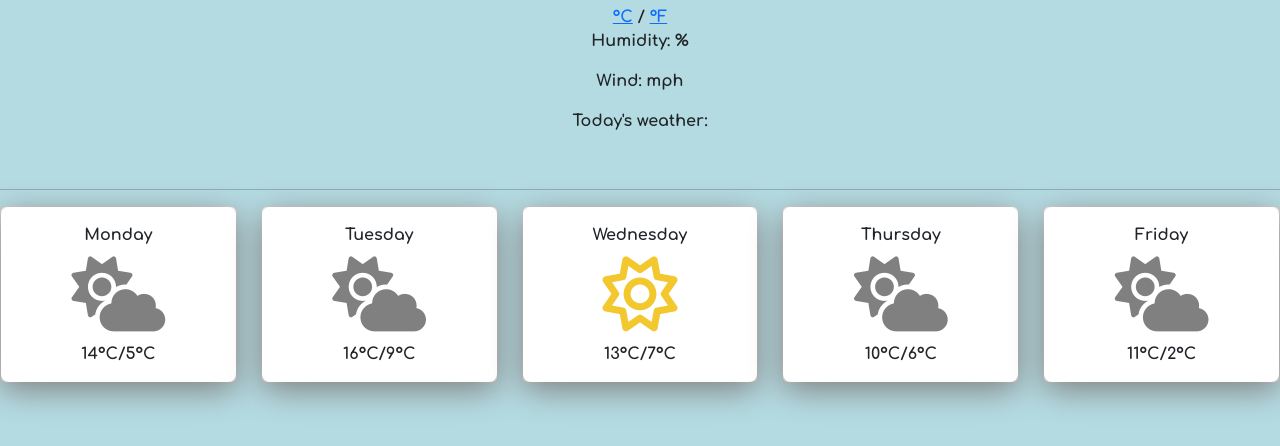
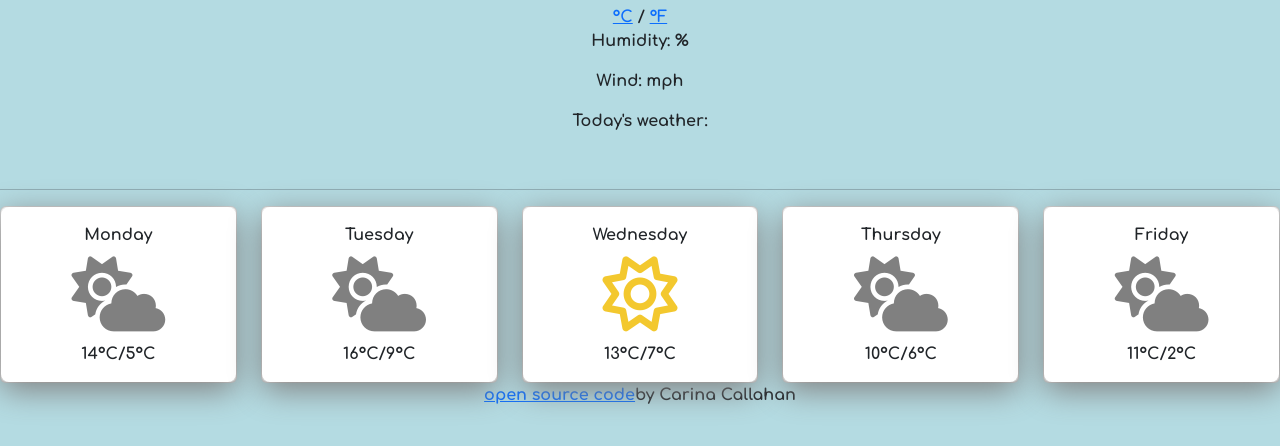
Before and after one commit to ccallahan29/weather-app, a plain HTML site: page index.html in a window 1280 px wide. Shown: the part 174-620 px from the top of the page. Drawn offline with nearby package versions, Linux system fonts and the light colour scheme.

Commit message:
added source code link
added source code link to my github

```diff
--- a/index.html
+++ b/index.html
@@ -91,6 +91,7 @@
         </div>
       </div>
     </div>
+    <footer><a href="https://github.com/ccallahan29/weather-app">open source code</a>by Carina Callahan</footer>
   </div>
   <script src="src/weather-script.js"></script>
 </body>
```
